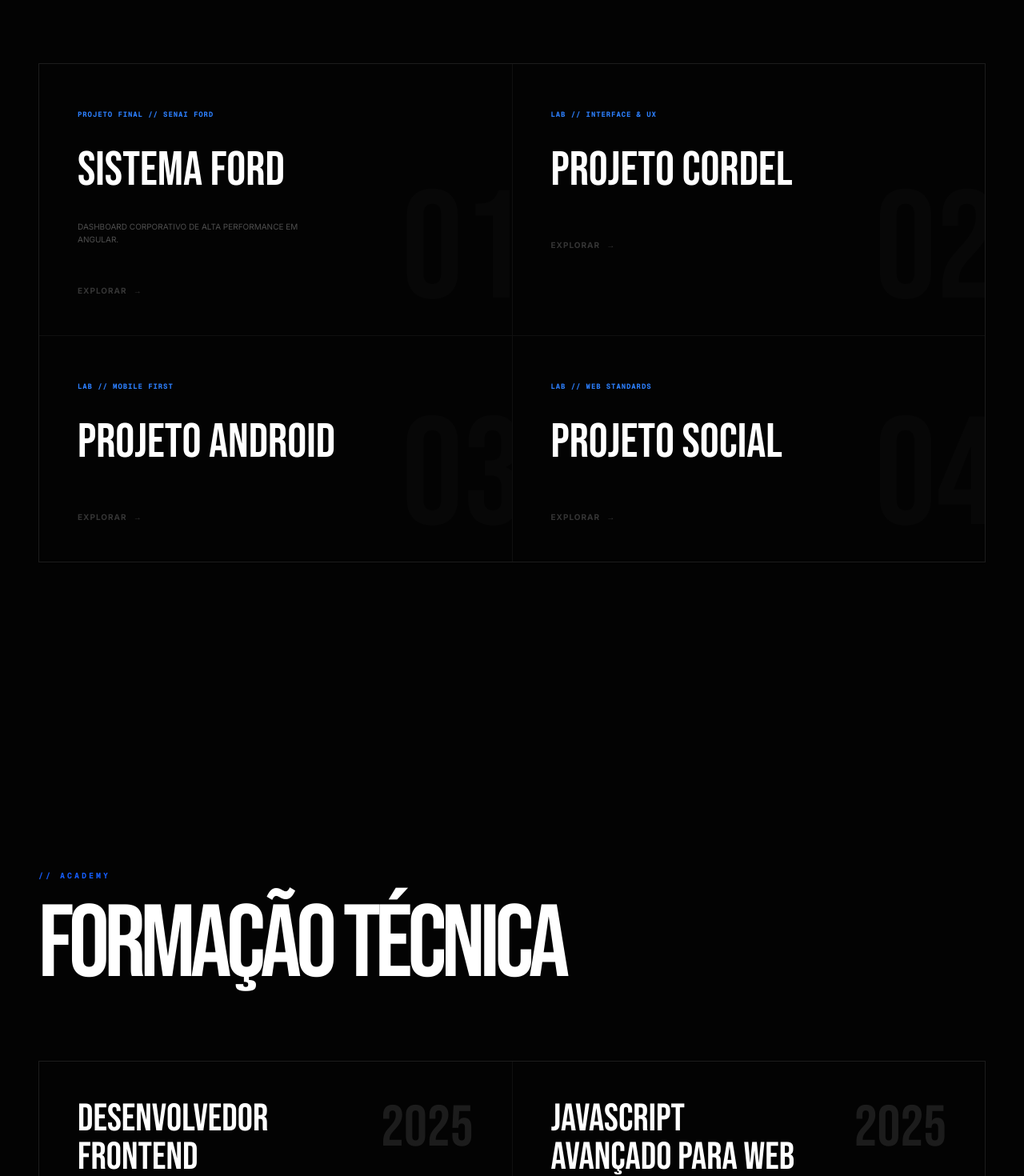
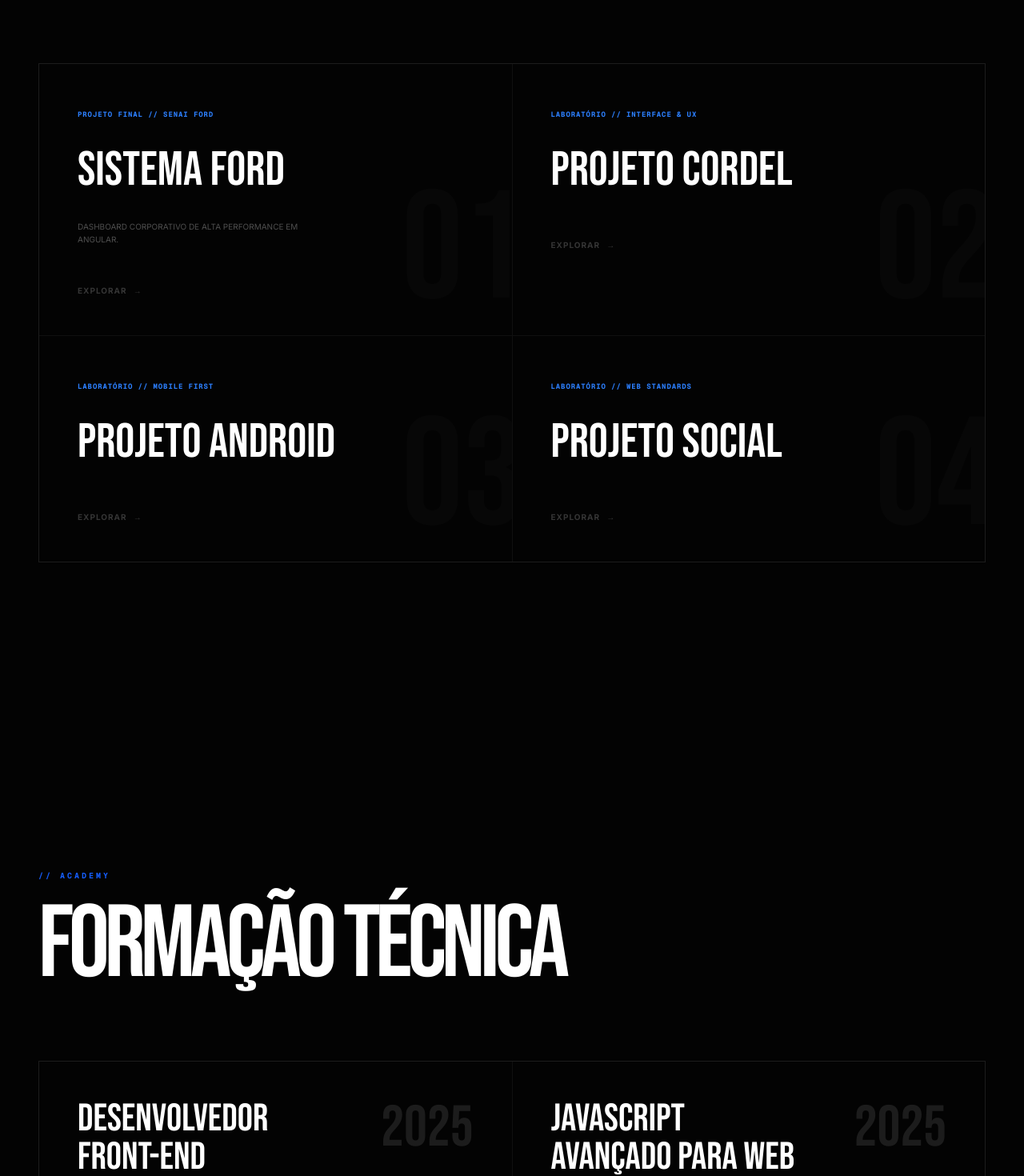
Before and after one commit to franbittencourt09-bit/meu-portfolio, a Next.js app: page / in a window 1280 px wide. Shown: the part 3280-4750 px from the top of the page at 80% size. Built offline with nearby package versions, Linux system fonts and the light colour scheme.

Commit message:
feat: full professional translation

```diff
--- a/src/app/page.js
+++ b/src/app/page.js
@@ -12,7 +12,7 @@ export default function Home() {
     setTimeout(() => setCopiado(false), 2000);
   };
 
-  const t = {
+const t = {
     pt: {
       portfolio: "Portfólio",
       labs: "Labs",
@@ -22,6 +22,7 @@ export default function Home() {
       freela_titulo: "Projetos Freelance",
       lab_titulo: "Labs & Experimentação",
       edu_titulo: "Formação Técnica",
+      academy_tag: "Academia",
       cta_footer: "Vamos criar algo impactante?",
       local: "Salvador, Brasil",
       acessar: "Explorar",
@@ -31,10 +32,10 @@ export default function Home() {
       f4_tag: "Freelance // Saúde Digital",
       l1_tag: "Projeto Final // SENAI Ford",
       l1_desc: "Dashboard corporativo de alta performance em Angular.",
-      l2_tag: "Lab // Interface & UX",
-      l3_tag: "Lab // Mobile First",
-      l4_tag: "Lab // Web Standards",
-      e1_curso: "Desenvolvedor FrontEnd",
+      l2_tag: "Laboratório // Interface & UX",
+      l3_tag: "Laboratório // Mobile First",
+      l4_tag: "Laboratório // Web Standards",
+      e1_curso: "Desenvolvedor Front-end",
       e2_curso: "JavaScript Avançado para Web",
       e3_curso: "Inglês Intermediário B1",
       e4_curso: "Arquitetura HTML5 & CSS3",
@@ -51,6 +52,7 @@ export default function Home() {
       freela_titulo: "Freelance Projects",
       lab_titulo: "Labs & Experiments",
       edu_titulo: "Technical Education",
+      academy_tag: "Academy",
       cta_footer: "Ready to build something great?",
       local: "Salvador, Brazil",
       acessar: "View Case",
@@ -63,7 +65,7 @@ export default function Home() {
       l2_tag: "Lab // UI & UX Design",
       l3_tag: "Lab // Mobile First",
       l4_tag: "Lab // Web Standards",
-      e1_curso: "Front-End Developer",
+      e1_curso: "Front-end Developer",
       e2_curso: "Advanced JavaScript for Web",
       e3_curso: "Intermediate English B1",
       e4_curso: "HTML5 & CSS3 Architecture",
@@ -80,6 +82,7 @@ export default function Home() {
       freela_titulo: "Proyectos Freelance",
       lab_titulo: "Labs y Experimentación",
       edu_titulo: "Educación Técnica",
+      academy_tag: "Academia",
       cta_footer: "¿Creamos algo impactante?",
       local: "Salvador, Brasil",
       acessar: "Explorar",
@@ -89,10 +92,10 @@ export default function Home() {
       f4_tag: "Freelance // Salud Digital",
       l1_tag: "Proyecto Final // SENAI Ford",
       l1_desc: "Dashboard empresarial de alto rendimiento en Angular.",
-      l2_tag: "Lab // Interfaz y UX",
-      l3_tag: "Lab // Mobile First",
-      l4_tag: "Lab // Web Standards",
-      e1_curso: "Desarrollador Front-End",
+      l2_tag: "Laboratorio // Interfaz y UX",
+      l3_tag: "Laboratorio // Mobile First",
+      l4_tag: "Laboratorio // Web Standards",
+      e1_curso: "Desarrollador Front-end",
       e2_curso: "JavaScript Avanzado para Web",
       e3_curso: "Inglés Intermedio B1",
       e4_curso: "Arquitectura HTML5 y CSS3",
```
